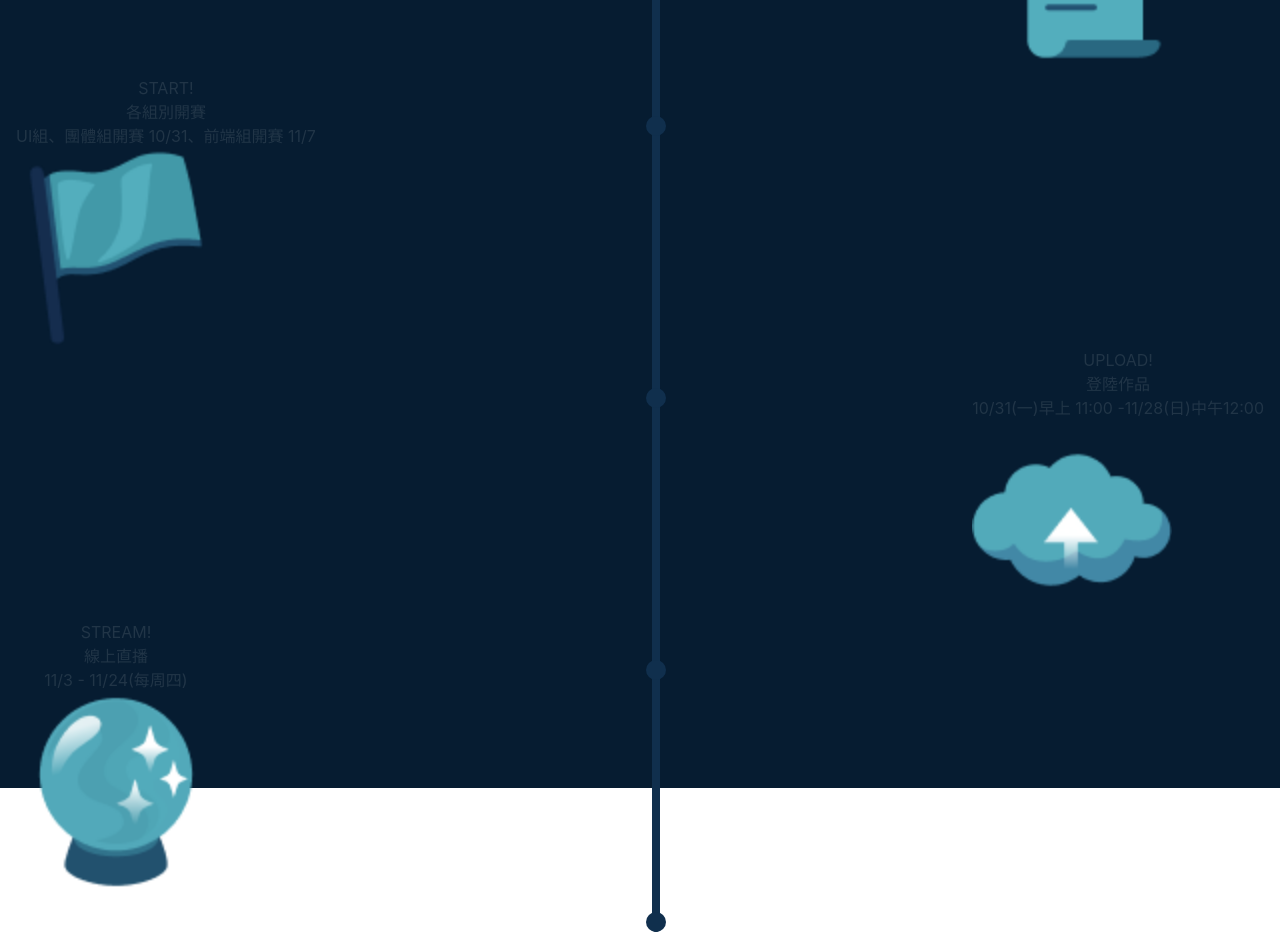
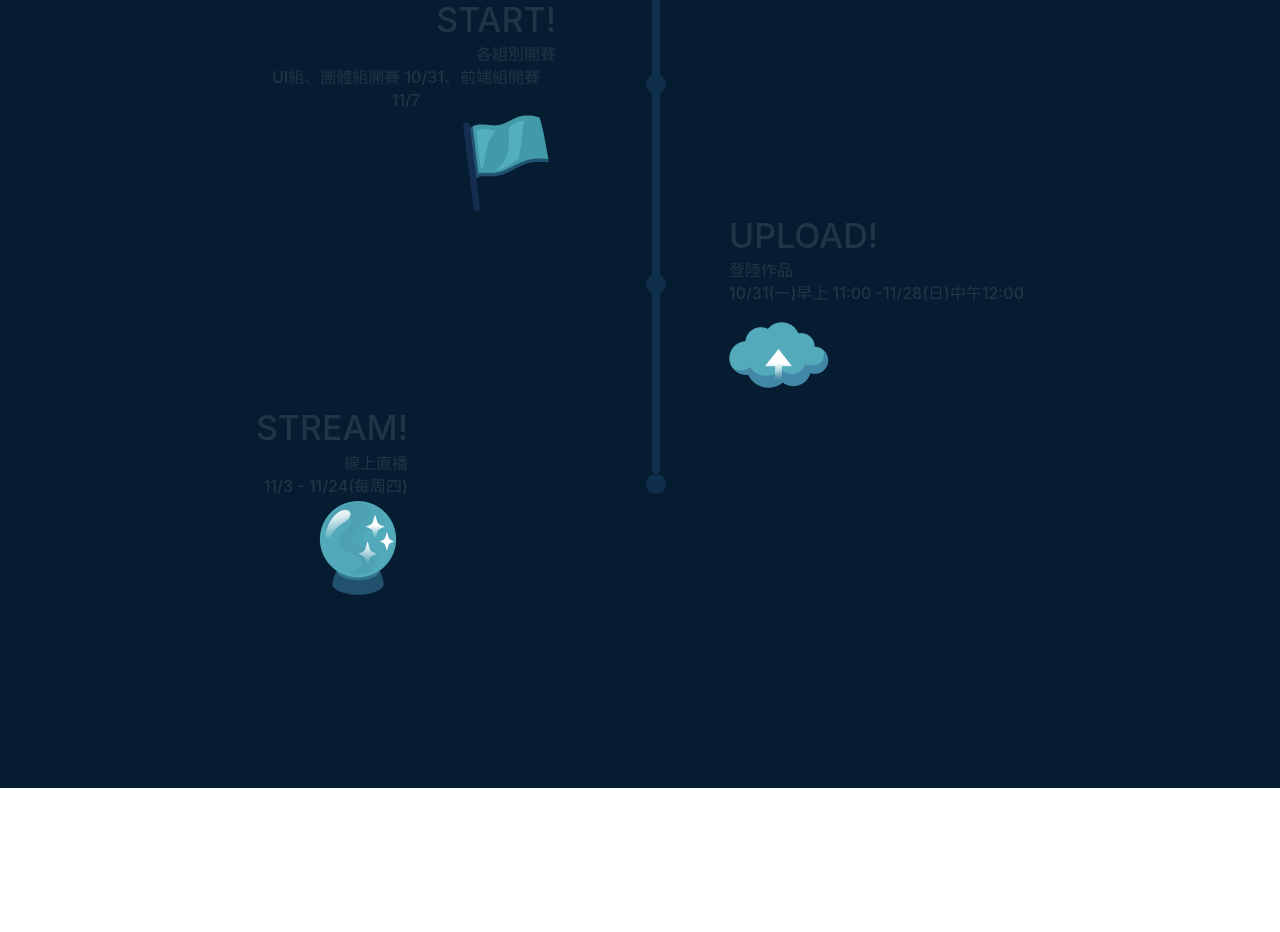
Before and after one commit to f2e4th/week1, a Vue app: page / in a window 1280 px wide. Shown: the part 1260-2192 px from the top of the page. After the commit the page ends 2048 px from the top, so only its background shows below. Built offline with nearby package versions, Linux system fonts and the light colour scheme.

Commit message:
timeline style fix

```diff
--- a/src/components/Progress.vue
+++ b/src/components/Progress.vue
@@ -1,9 +1,9 @@
 <template>
   <div id="Progress">
     <div class="progreassBar">
-      <div class="timeline" :style="`height:${card_data.length*272}px`">
-        <div v-for="(item, i) in card_data" :key="i" class="circle circle--top" :style="`top:${i*272}px`"></div>
-        <div class="circle circle--bottom"></div>
+      <div class="timeline" :style="`height:${(card_data.length-1)*200}px`">
+        <div v-for="(item, i) in card_data" :key="i" class="circle circle--top" :style="`top:${i*200}px`"></div>
+        <!-- <div class="circle circle--bottom"></div> -->
       </div>
     </div>
     <ul class="list_container">
@@ -78,45 +78,55 @@ export default {
   background-color: #061C31;
   height: 1024px;
 }
+
 .list_container {
-  @apply flex flex-col;
+  @apply flex flex-col mx-auto my-0;
+    max-width: 768px;
   > li {
     @apply relative;
     max-width: 300px;
-    // &::before {
-    //   @apply rounded-full block;
-    //   width: 15px;
-    //   height: 15px;
-    //   content: '';
-    //   background: #102F4C;
-    //   position: absolute;
-    // }
   }
   >li:nth-child(odd){
     align-self: flex-end;
-    // &::before {
-    //   left: calc(-50%);
-    // }
+    margin-left: 60px;
+    .Progress__card {
+      @apply items-start;
+    }
   }
   >li:nth-child(even){
     align-self: flex-start;
-    // &::before {
-    //   right: 0;
-    // }
+    margin-right: 60px;
+    .Progress__card {
+      @apply items-end;
+    }
   }
-}
-.Progress__card {
-  .img {
-    width: 200px;
-    height: 200px;
-    img {
-      @apply w-full h-full;
+  .Progress__card {
+    @apply flex flex-col;
+    font-weight: 500;
+    .title {
+      line-height: 46.34px;
+      font-size: 34px;
+    }
+    .subtitle{
+      line-height: 23.17px;
+      font-size: 16px;
+    }
+    .content {
+      line-height: 23.17px;
+      font-size: 16px;
+    }
+    .img {
+      width: 100px;
+      height: 100px;
+      img {
+        @apply w-full h-full;
+      }
     }
   }
 }
 .progreassBar {
   @apply absolute top-0 w-full flex justify-center;
-  top: 80px;
+  top: 110px;
   .timeline{
     @apply rounded-md relative;
     width: 8px;
```
